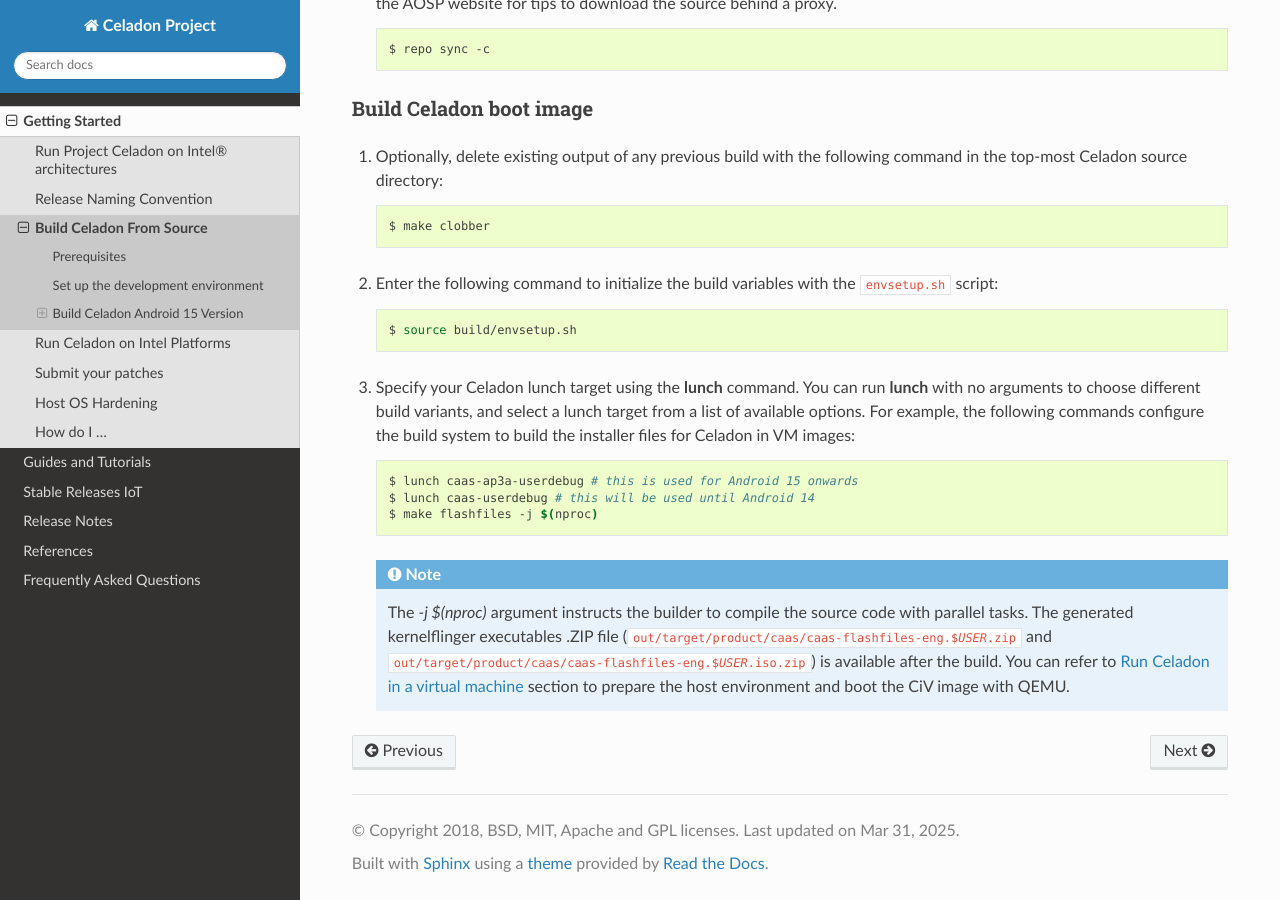
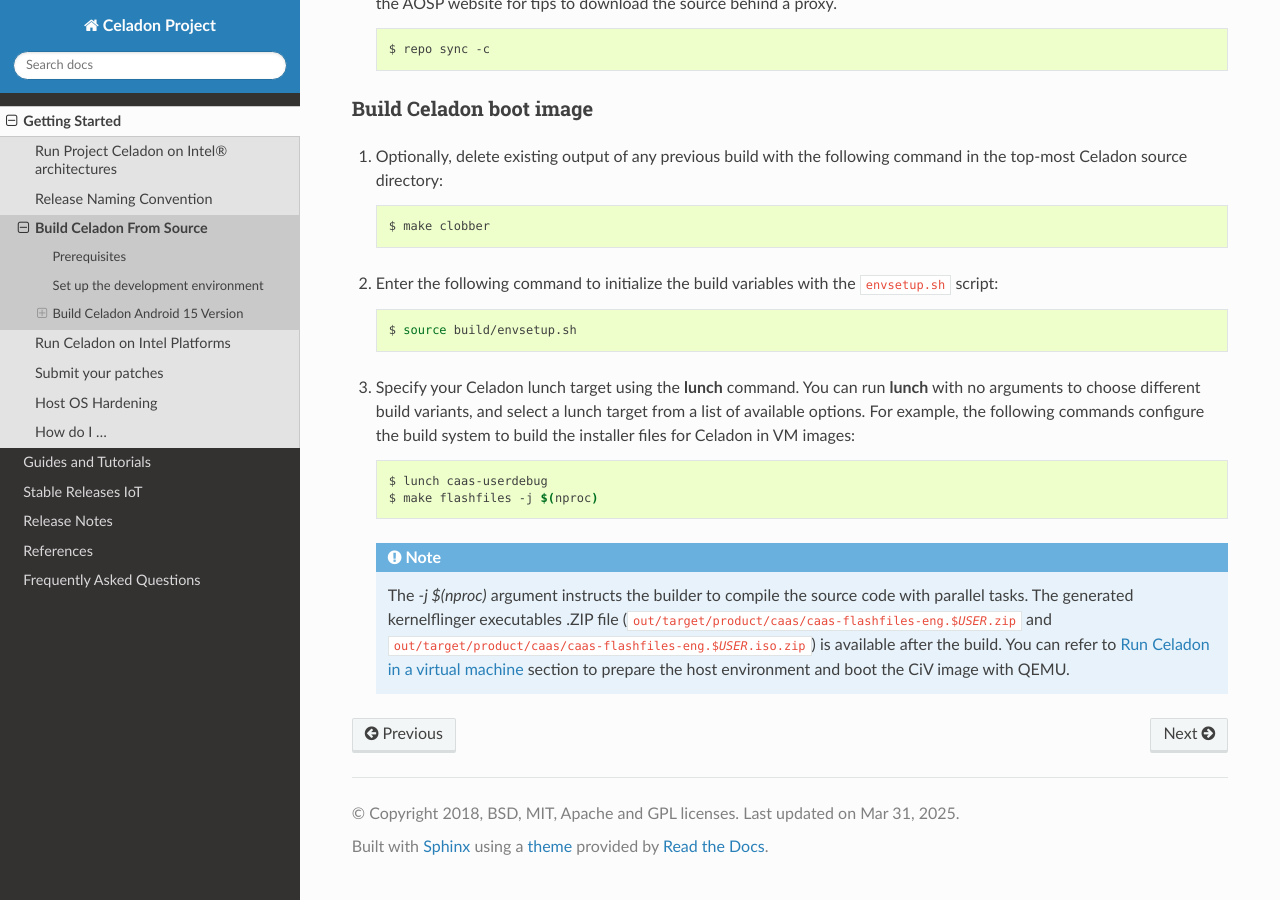
Before and after one commit to projectceladon/celadon-documentation, a Sphinx documentation site: the page built from source/getting-started/build-source.rst, in a window 1280 px wide and 900 px high, scrolled down 2313 px. Built offline with Sphinx 7.4.7 and the Read the Docs theme 3.1.0, drawn with Linux system fonts in a browser that asks for light colours; pages that are not in the unit, such as notebooks, are missing from menus.

Commit message:
Removed release target requirements
Signed-off-by: tprabhu <vignesh.t.prabhu@intel.com>

```diff
--- a/source/getting-started/build-source.rst
+++ b/source/getting-started/build-source.rst
@@ -154,8 +154,7 @@
 
    .. code-block:: bash
 
-       $ lunch caas-ap3a-userdebug # this is used for Android 15 onwards
-       $ lunch caas-userdebug # this will be used until Android 14
+       $ lunch caas-userdebug
        $ make flashfiles -j $(nproc)
 
    .. note::
```
